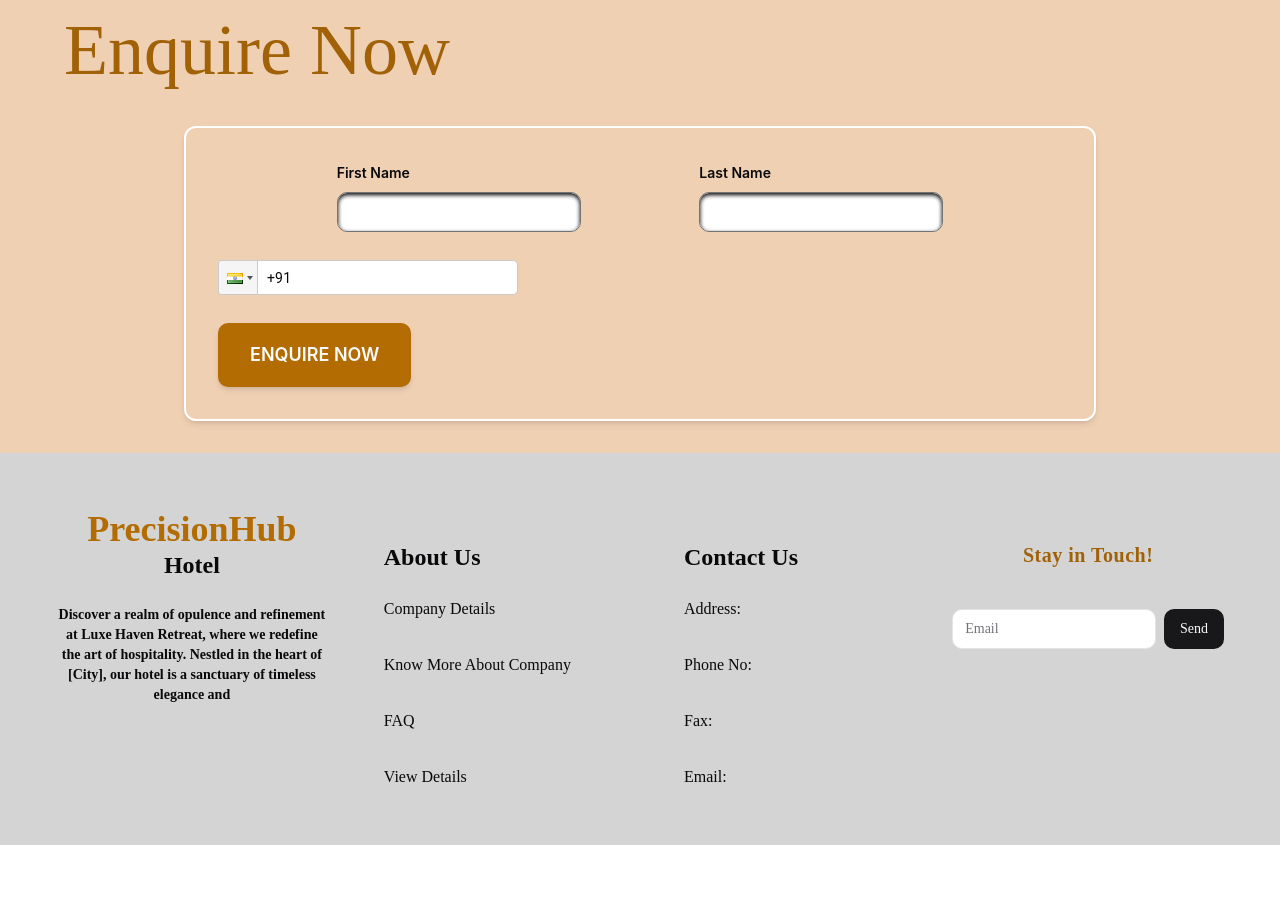
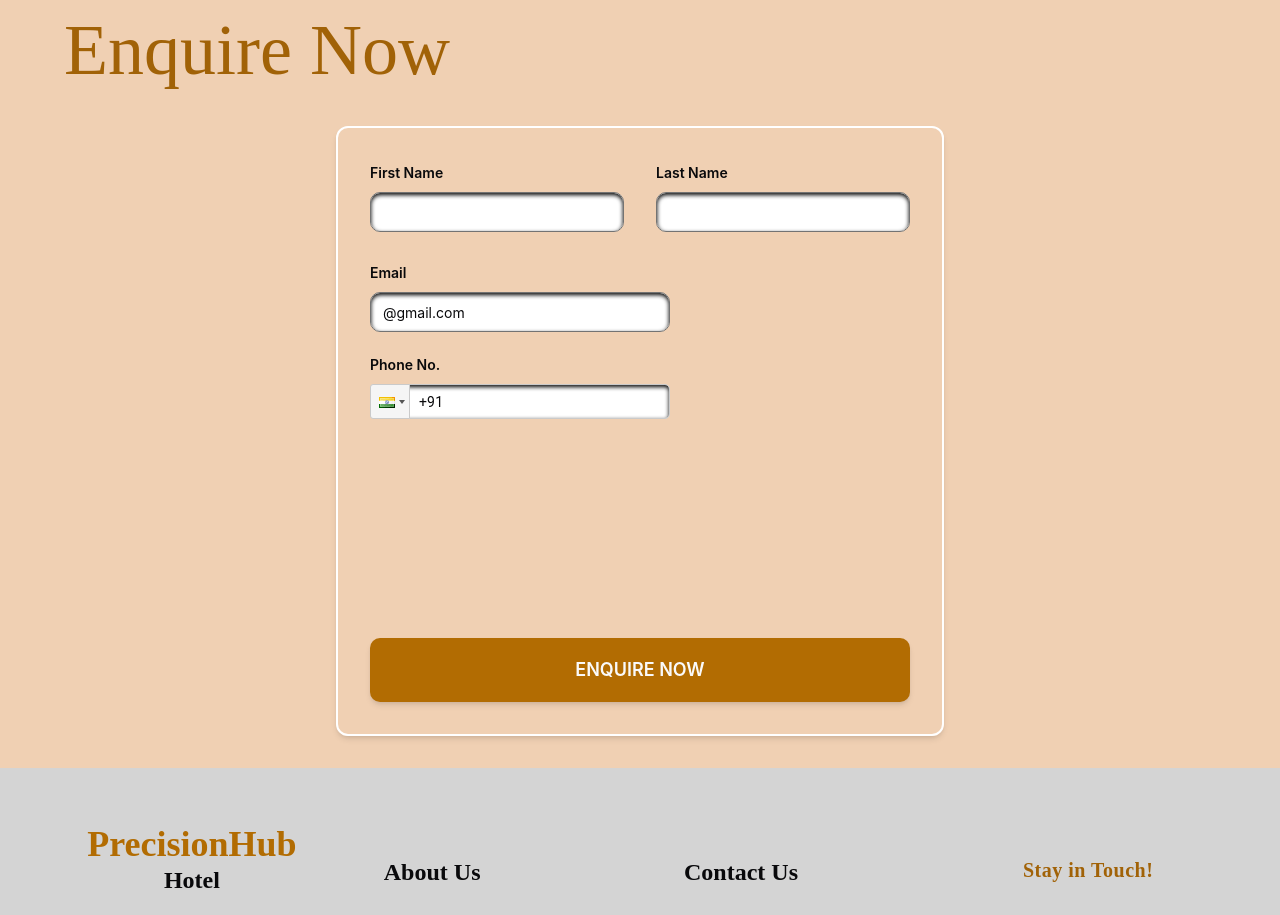
Before and after one commit to Siddhartha097/hotel, a React (Vite) app: page /contact in a window 1280 px wide. Shown: the part 760-1675 px from the top of the page. Before the commit the page ends 1605 px from the top, so only its background shows below. Built offline with nearby package versions, Linux system fonts and the light colour scheme.

Commit message:
first commit

```diff
--- /dev/null
+++ b/src/components/ui/textarea.tsx
@@ -0,0 +1,24 @@
+import * as React from "react"
+
+import { cn } from "@/lib/utils"
+
+export interface TextareaProps
+  extends React.TextareaHTMLAttributes<HTMLTextAreaElement> {}
+
+const Textarea = React.forwardRef<HTMLTextAreaElement, TextareaProps>(
+  ({ className, ...props }, ref) => {
+    return (
+      <textarea
+        className={cn(
+          "flex min-h-[80px] w-full rounded-md border border-input bg-background px-3 py-2 text-sm ring-offset-background placeholder:text-muted-foreground focus-visible:outline-none focus-visible:ring-2 focus-visible:ring-ring focus-visible:ring-offset-2 disabled:cursor-not-allowed disabled:opacity-50",
+          className
+        )}
+        ref={ref}
+        {...props}
+      />
+    )
+  }
+)
+Textarea.displayName = "Textarea"
+
+export { Textarea }
--- a/src/pages/Contact.tsx
+++ b/src/pages/Contact.tsx
@@ -12,18 +12,19 @@ import { toast } from "@/components/ui/use-toast";
 import { zodResolver } from "@hookform/resolvers/zod";
 import { useForm } from "react-hook-form";
 import { z } from "zod";
-import PhoneInput from 'react-phone-input-2';
-import 'react-phone-input-2/lib/style.css';
+import PhoneInput from "react-phone-input-2";
+import "react-phone-input-2/lib/style.css";
 import { useState } from "react";
 
 const EnquireFormSchema = z.object({
-  FirstName: z.string().min(5).max(20),
-  LastName: z.string().min(5).max(30),
-  Address: z.string(),
-  PhoneNo: z.number().min(1).max(10),
-  Age: z.number().min(18),
-  Country: z.string().min(1),
-  Text: z.string().min(1),
+  FirstName: z.string().min(5, "First name should be at least 5 words longer"),
+  LastName: z.string().min(5, "Last name should be at least 5 words longer"),
+  Address: z.string().min(1, "Address cannot be empty"),
+  PhoneNo: z.string().min(1).max(10),
+  Age: z.number().min(18, "should be higher than 18"),
+  Country: z.string().optional(),
+  Text: z.string().optional(),
+  Email: z.string(),
 });
 
 const Contact = () => {
@@ -36,6 +37,7 @@ const Contact = () => {
       Text: "",
       Age: 0,
       Country: "",
+      Email: "@gmail.com",
     },
   });
 
@@ -45,20 +47,21 @@ const Contact = () => {
     });
   };
 
-  const [value, setValue] = useState('in');
+  const [value, setValue] = useState("in");
 
   return (
     <main className="bg-[#E8B587A1] p-8 flex flex-col gap-10">
       <h1 className="island text-4xl md:text-7xl text-yellow-700 px-8">
         Enquire Now
       </h1>
-      <div className="container w-3/4 py-8 border-white border-2 rounded-lg shadow-md">
+      <div className="container w-1/2 py-8 border-white border-2 rounded-lg shadow-md">
         <Form {...form}>
           <form
-            className="w-full space-y-7"
+            className="w-full space-y-7 grid"
             onSubmit={form.handleSubmit(onSubmit)}
           >
-            <div className="flex items-center justify-evenly">
+            {/* first and last name */}
+            <div className="grid grid-cols-2 gap-8">
               <FormField
                 control={form.control}
                 name="FirstName"
@@ -94,12 +97,59 @@ const Contact = () => {
                 )}
               />
             </div>
-            <PhoneInput
-              country={value}
-              placeholder="Enter your phone number"
-              onChange={(country) => {setValue(country)}}
-              countryCodeEditable={false}
-            />
+
+            {/* phone number, email and address     */}
+            <div className="grid grid-cols-2 grid-rows-2 gap-8">
+              <div className="grid gap-5">
+                <FormField
+                  control={form.control}
+                  name="Email"
+                  render={({ field }) => (
+                    <FormItem>
+                      <FormLabel className="font-semibold">Email</FormLabel>
+                      <FormControl>
+                        <Input
+                          className="border border-neutral-500 w-full shadow-inner shadow-black"
+                          placeholder=""
+                          {...field}
+                        />
+                      </FormControl>
+                      <FormMessage />
+                    </FormItem>
+                  )}
+                />
+
+                <FormField
+                  control={form.control}
+                  name="PhoneNo"
+                  render={() => (
+                    <FormItem className="w-full rounded-md">
+                      <FormLabel className="font-semibold">Phone No.</FormLabel>
+                      <FormControl>
+                        {/* <Input
+                          className="border border-neutral-500 w-full shadow-inner shadow-black"
+                          placeholder=""
+                          {...field}
+                        /> */}
+                        <PhoneInput
+                          country={value}
+                          placeholder="Enter your phone number"
+                          onChange={(country) => {
+                            setValue(country);
+                          }}
+                          countryCodeEditable={false}
+                          inputClass="border border-neutral-500 w-full shadow-inner shadow-black w-max"
+                          containerClass="w-full"
+                          buttonClass="border border-neutral-500"
+
+                        />
+                      </FormControl>
+                      <FormMessage />
+                    </FormItem>
+                  )}
+                />
+              </div>
+            </div>
             <Button
               className="bg-[#B26C02] font-semibold shadow-md transition-all hover:bg-[#B26C02]/70 w- p-8 text-lg tracking-wid uppercase"
               type="submit"
```
